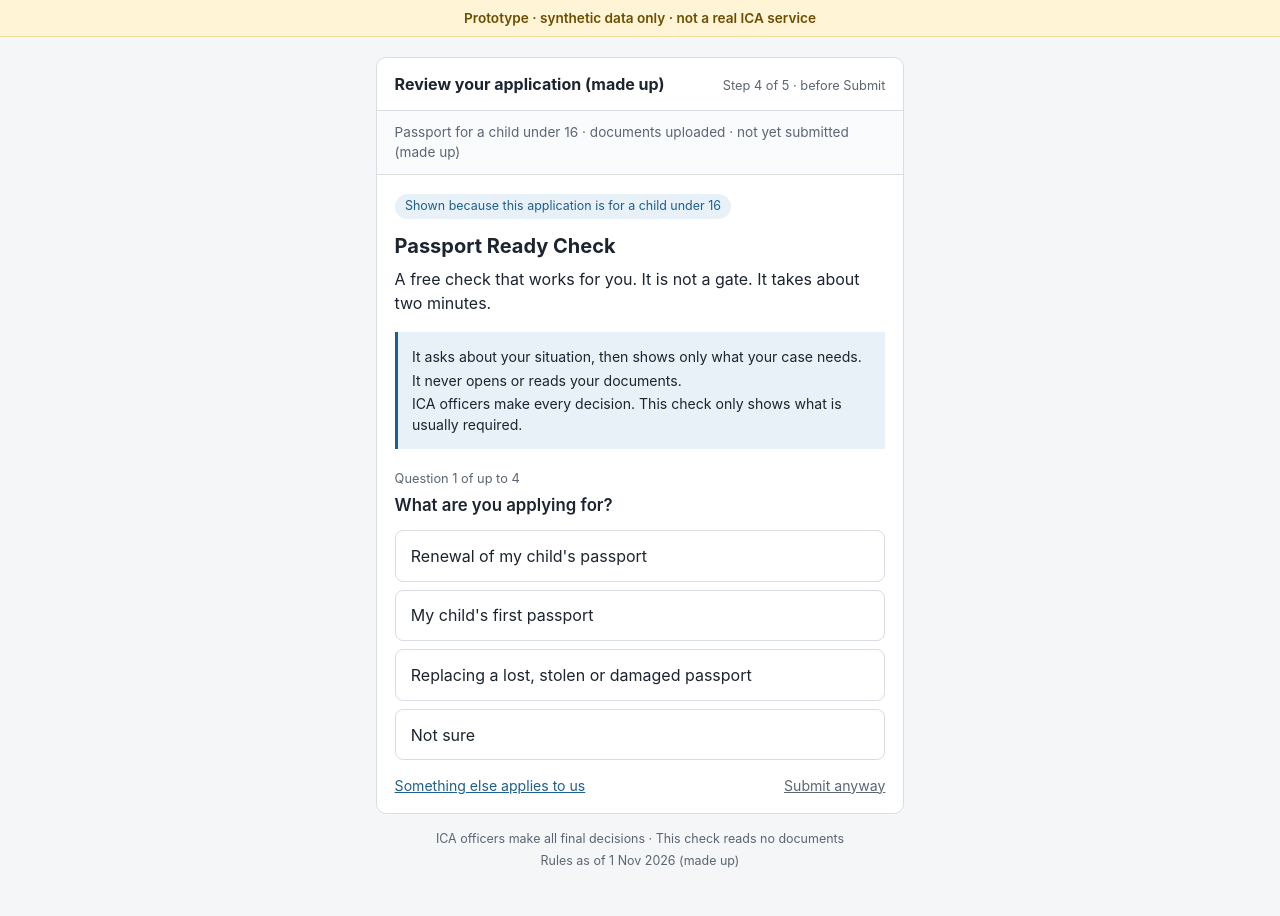
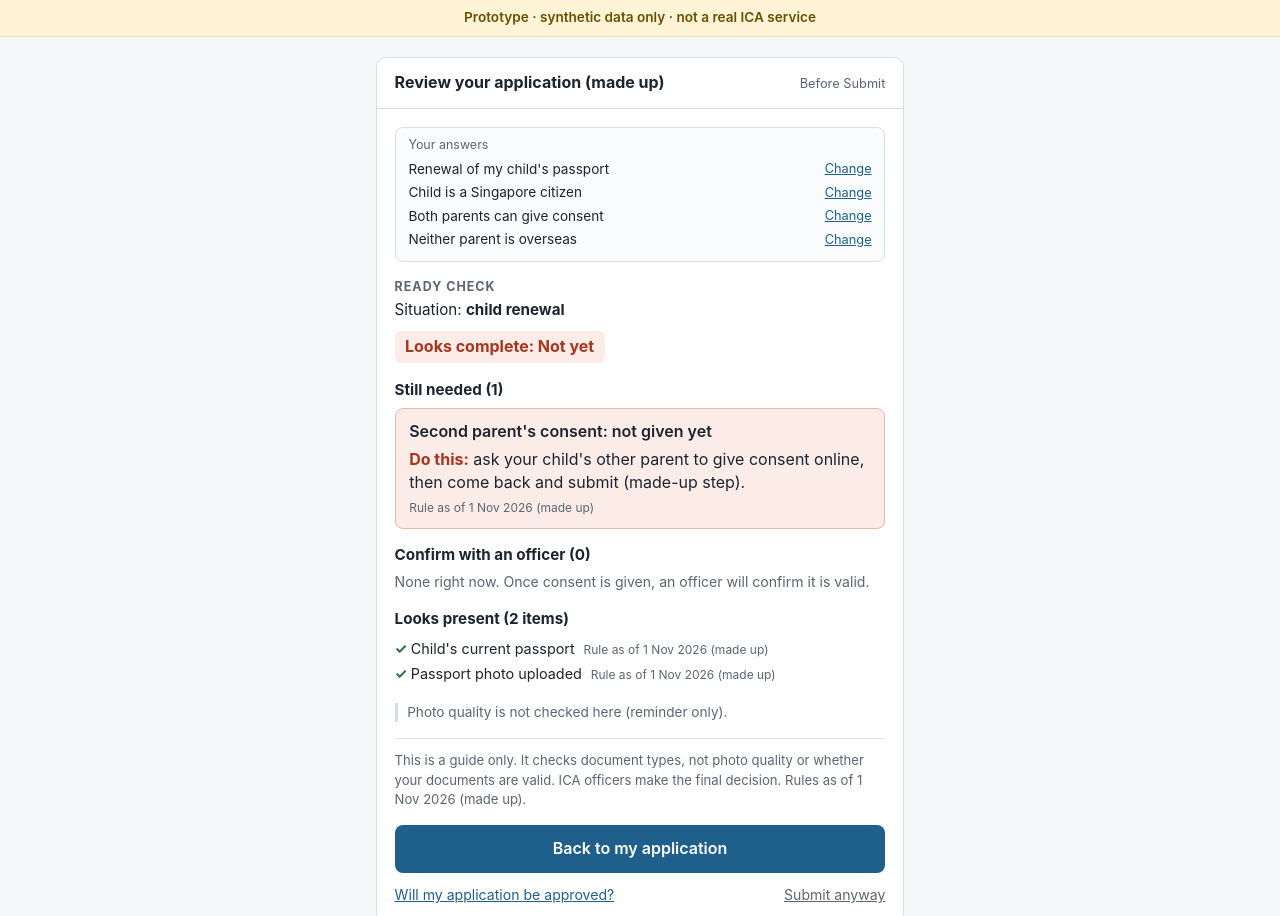
Before and after one commit to ch3ninator-coder/gt-product-leaders-programme-vf, a plain HTML site: page day2-validate/prototype/index.html in a window 1280 px wide. Shown: the top 916 px of the page. Drawn offline with Linux system fonts and the light colour scheme.

Commit message:
Module 4: cheapest-test order in PLAN.md; Lab 1 screen is now the result screen (#10)
Co-authored-by: ch3ninator-coder <ch3ninator-coder@users.noreply.github.com>

```diff
--- a/day2-validate/prototype/index.html
+++ b/day2-validate/prototype/index.html
@@ -3,9 +3,11 @@
 <head>
 <meta charset="utf-8">
 <meta name="viewport" content="width=device-width, initial-scale=1">
-<title>Passport Ready Check — prototype (synthetic data only)</title>
+<title>Passport Ready Check: result screen (prototype, synthetic data only)</title>
 <!--
-  Day 2, Lab 1: screen 1 only. See PLAN.md section 11.
+  Day 2, Lab 1: the result screen only (screen 6). See PLAN.md section 11.
+  Hard-coded to one made-up case: a child renewal where the second parent
+  has not given consent (PLAN.md section 12, check 2).
   Everything on this page is made up. Not a real ICA service.
   Self-contained: no network requests, no build step, system fonts.
 -->
@@ -19,6 +21,9 @@
     --card: #ffffff;
     --accent: #1f5f8b;
     --accent-soft: #e8f1f8;
+    --need: #a8361f;
+    --need-soft: #fbece8;
+    --ok: #2e6b3f;
     --warn-bg: #fff4d6;
     --warn-ink: #6b4e00;
   }
@@ -28,7 +33,7 @@
     font-family: -apple-system, BlinkMacSystemFont, "Segoe UI", Roboto, "Helvetica Neue", Arial, sans-serif;
     color: var(--ink);
     background: var(--bg);
-    line-height: 1.5;
+    line-height: 1.45;
   }
   .banner {
     background: var(--warn-bg);
@@ -41,102 +46,96 @@
   }
   .wrap { max-width: 560px; margin: 0 auto; padding: 1.25rem 1rem 2rem; }
 
-  /* The made-up application the check sits inside */
-  .app-frame {
-    border: 1px solid var(--line);
-    border-radius: 10px;
-    background: var(--card);
-    overflow: hidden;
-  }
+  .app-frame { border: 1px solid var(--line); border-radius: 10px; background: var(--card); overflow: hidden; }
   .app-head {
     padding: 0.85rem 1.1rem;
     border-bottom: 1px solid var(--line);
-    display: flex;
-    justify-content: space-between;
-    align-items: baseline;
-    gap: 1rem;
+    display: flex; justify-content: space-between; align-items: baseline; gap: 1rem;
   }
   .app-head h1 { font-size: 1rem; margin: 0; }
   .app-head .step { font-size: 0.8rem; color: var(--muted); white-space: nowrap; }
-  .app-summary {
-    padding: 0.7rem 1.1rem;
+
+  .check { padding: 1.1rem; }
+
+  /* Answers echoed back */
+  .answers {
     font-size: 0.85rem;
+    background: #fafbfc;
+    border: 1px solid var(--line);
+    border-radius: 8px;
+    padding: 0.55rem 0.8rem;
+    margin-bottom: 1rem;
+  }
+  .answers .label { color: var(--muted); font-size: 0.78rem; margin-bottom: 0.2rem; }
+  .answers ul { list-style: none; margin: 0; padding: 0; }
+  .answers li { display: flex; justify-content: space-between; gap: 0.75rem; padding: 0.12rem 0; }
+
+  /* READY CHECK */
+  .rc-title { font-size: 0.78rem; letter-spacing: 0.08em; color: var(--muted); font-weight: 700; margin: 0 0 0.2rem; }
+  .situation { font-size: 0.95rem; margin: 0 0 0.6rem; }
+  .status {
+    display: inline-block;
+    font-weight: 700;
+    color: var(--need);
+    background: var(--need-soft);
+    border-radius: 6px;
+    padding: 0.3rem 0.65rem;
+    margin-bottom: 1rem;
+  }
+  .section { margin-bottom: 0.95rem; }
+  .section h2 { font-size: 0.95rem; margin: 0 0 0.4rem; }
+  .item {
+    border: 1px solid var(--line);
+    border-radius: 8px;
+    padding: 0.7rem 0.85rem;
+  }
+  .item.need { border-color: #e7b9ad; background: var(--need-soft); }
+  .item .what { font-weight: 600; }
+  .item .do { margin-top: 0.3rem; }
+  .item .do strong { color: var(--need); }
+  .date { font-size: 0.75rem; color: var(--muted); margin-top: 0.3rem; }
+  .none { font-size: 0.88rem; color: var(--muted); margin: 0; }
+  .present { list-style: none; margin: 0; padding: 0; font-size: 0.9rem; }
+  .present li { padding: 0.15rem 0; }
+  .present li::before { content: "✓ "; color: var(--ok); font-weight: 700; }
+  .present .date { display: inline; margin-left: 0.3rem; }
+  .reminder { font-size: 0.85rem; color: var(--muted); border-left: 3px solid var(--line); padding-left: 0.6rem; margin: 0 0 1rem; }
+
+  .guide {
+    font-size: 0.82rem;
     color: var(--muted);
-    background: #fafbfc;
-    border-bottom: 1px solid var(--line);
+    border-top: 1px solid var(--line);
+    padding-top: 0.75rem;
+    margin: 0 0 1rem;
   }
 
-  /* The check itself */
-  .check { padding: 1.1rem; }
-  .why {
-    display: inline-block;
-    font-size: 0.78rem;
-    color: var(--accent);
-    background: var(--accent-soft);
-    border-radius: 999px;
-    padding: 0.2rem 0.65rem;
-    margin-bottom: 0.75rem;
-  }
-  .check h2 { font-size: 1.25rem; margin: 0 0 0.35rem; }
-  .opener { margin: 0 0 1.1rem; color: var(--ink); }
-  .promises {
-    margin: 0 0 1.25rem;
-    padding: 0.7rem 0.9rem;
-    border-left: 3px solid var(--accent);
-    background: var(--accent-soft);
-    font-size: 0.88rem;
-  }
-  .promises p { margin: 0.15rem 0; }
-
-  .progress { font-size: 0.8rem; color: var(--muted); margin-bottom: 0.3rem; }
-  .question { font-size: 1.05rem; font-weight: 600; margin: 0 0 0.75rem; }
-  .answers { display: grid; gap: 0.5rem; margin-bottom: 0.9rem; }
-  .answers button {
-    font: inherit;
-    text-align: left;
-    padding: 0.8rem 0.95rem;
-    border: 1px solid var(--line);
-    border-radius: 8px;
-    background: var(--card);
-    color: var(--ink);
+  .primary {
+    font: inherit; font-weight: 600;
+    width: 100%;
+    padding: 0.8rem 1rem;
+    border: none; border-radius: 8px;
+    background: var(--accent); color: #fff;
     cursor: pointer;
   }
-  .answers button:hover, .answers button:focus-visible {
-    border-color: var(--accent);
-    outline: none;
-    box-shadow: 0 0 0 3px var(--accent-soft);
-  }
-  .answers button[aria-pressed="true"] { border-color: var(--accent); background: var(--accent-soft); }
-
-  .side-links { display: flex; justify-content: space-between; flex-wrap: wrap; gap: 0.5rem; font-size: 0.88rem; }
-  .linklike {
-    font: inherit;
-    background: none;
-    border: none;
-    padding: 0;
-    color: var(--accent);
-    text-decoration: underline;
-    cursor: pointer;
-  }
+  .primary:focus-visible { outline: 3px solid var(--accent-soft); outline-offset: 2px; }
+  .side-links { display: flex; justify-content: space-between; flex-wrap: wrap; gap: 0.5rem; font-size: 0.88rem; margin-top: 0.75rem; }
+  .linklike { font: inherit; background: none; border: none; padding: 0; color: var(--accent); text-decoration: underline; cursor: pointer; }
   .linklike.quiet { color: var(--muted); }
+  .linklike.small { font-size: 0.8rem; }
 
   .notice {
-    margin-top: 1rem;
+    margin-top: 0.9rem;
     padding: 0.7rem 0.9rem;
     border: 1px dashed var(--line);
     border-radius: 8px;
     font-size: 0.86rem;
-    color: var(--muted);
+    color: var(--ink);
+    background: #fafbfc;
     display: none;
   }
   .notice.show { display: block; }
 
-  footer {
-    margin-top: 1rem;
-    font-size: 0.78rem;
-    color: var(--muted);
-    text-align: center;
-  }
+  footer { margin-top: 1rem; font-size: 0.78rem; color: var(--muted); text-align: center; }
   footer p { margin: 0.2rem 0; }
 </style>
 </head>
@@ -148,34 +147,55 @@
   <section class="app-frame" aria-label="Made-up passport application">
     <div class="app-head">
       <h1>Review your application (made up)</h1>
-      <span class="step">Step 4 of 5 · before Submit</span>
-    </div>
-    <div class="app-summary">
-      Passport for a child under 16 · documents uploaded · not yet submitted (made up)
+      <span class="step">Before Submit</span>
     </div>
 
-    <div class="check" id="check">
-      <span class="why">Shown because this application is for a child under 16</span>
-      <h2>Passport Ready Check</h2>
-      <p class="opener">A free check that works for you. It is not a gate. It takes about two minutes.</p>
+    <div class="check">
 
-      <div class="promises">
-        <p>It asks about your situation, then shows only what your case needs.</p>
-        <p>It never opens or reads your documents.</p>
-        <p>ICA officers make every decision. This check only shows what is usually required.</p>
+      <div class="answers" aria-label="Your answers">
+        <div class="label">Your answers</div>
+        <ul>
+          <li><span>Renewal of my child's passport</span> <button type="button" class="linklike small" data-change>Change</button></li>
+          <li><span>Child is a Singapore citizen</span> <button type="button" class="linklike small" data-change>Change</button></li>
+          <li><span>Both parents can give consent</span> <button type="button" class="linklike small" data-change>Change</button></li>
+          <li><span>Neither parent is overseas</span> <button type="button" class="linklike small" data-change>Change</button></li>
+        </ul>
       </div>
 
-      <div class="progress">Question 1 of up to 4</div>
-      <p class="question" id="q1">What are you applying for?</p>
-      <div class="answers" role="group" aria-labelledby="q1">
-        <button type="button" data-answer="renewal" aria-pressed="false">Renewal of my child's passport</button>
-        <button type="button" data-answer="first" aria-pressed="false">My child's first passport</button>
-        <button type="button" data-answer="lost" aria-pressed="false">Replacing a lost, stolen or damaged passport</button>
-        <button type="button" data-answer="unsure" aria-pressed="false">Not sure</button>
+      <p class="rc-title">READY CHECK</p>
+      <p class="situation">Situation: <strong>child renewal</strong></p>
+      <div class="status">Looks complete: Not yet</div>
+
+      <div class="section">
+        <h2>Still needed (1)</h2>
+        <div class="item need">
+          <div class="what">Second parent's consent: not given yet</div>
+          <div class="do"><strong>Do this:</strong> ask your child's other parent to give consent online, then come back and submit (made-up step).</div>
+          <div class="date">Rule as of 1 Nov 2026 (made up)</div>
+        </div>
       </div>
 
+      <div class="section">
+        <h2>Confirm with an officer (0)</h2>
+        <p class="none">None right now. Once consent is given, an officer will confirm it is valid.</p>
+      </div>
+
+      <div class="section">
+        <h2>Looks present (2 items)</h2>
+        <ul class="present">
+          <li>Child's current passport <span class="date">Rule as of 1 Nov 2026 (made up)</span></li>
+          <li>Passport photo uploaded <span class="date">Rule as of 1 Nov 2026 (made up)</span></li>
+        </ul>
+      </div>
+
+      <p class="reminder">Photo quality is not checked here (reminder only).</p>
+
+      <p class="guide">This is a guide only. It checks document types, not photo quality or whether your documents are valid. ICA officers make the final decision. Rules as of 1 Nov 2026 (made up).</p>
+
+      <button type="button" class="primary" id="back">Back to my application</button>
+
       <div class="side-links">
-        <button type="button" class="linklike" id="something-else">Something else applies to us</button>
+        <button type="button" class="linklike" id="approved">Will my application be approved?</button>
         <button type="button" class="linklike quiet" id="submit-anyway">Submit anyway</button>
       </div>
 
@@ -190,26 +210,21 @@
 </main>
 
 <script>
-  // Lab 1 builds screen 1 only. Each control says where it will lead (PLAN.md sections 4 and 10)
-  // instead of going to a screen that does not exist yet.
-  var NEXT = {
-    renewal: "Next: Question 2 (child renewal). Not built yet in Lab 1.",
-    first:   "Next: Question 2 (child first-time). Not built yet in Lab 1.",
-    lost:    "Next: officer route. Replacing a passport needs a person (made-up police-report route). Not built yet in Lab 1.",
-    unsure:  "Next: officer route. The check does not guess. Not built yet in Lab 1."
-  };
+  // Lab 1 builds the result screen only. Controls that lead to screens not
+  // built yet say where they will go (PLAN.md sections 7 and 10).
   var notice = document.getElementById("notice");
   function show(msg) { notice.textContent = msg; notice.classList.add("show"); }
 
-  document.querySelectorAll(".answers button").forEach(function (btn) {
+  document.querySelectorAll("[data-change]").forEach(function (btn) {
     btn.addEventListener("click", function () {
-      document.querySelectorAll(".answers button").forEach(function (b) { b.setAttribute("aria-pressed", "false"); });
-      btn.setAttribute("aria-pressed", "true");
-      show(NEXT[btn.dataset.answer]);
+      show("Next: back to that question, then the checklist updates. Not built yet in Lab 1.");
     });
   });
-  document.getElementById("something-else").addEventListener("click", function () {
-    show("Next: officer route (e.g. a name that differs across documents). Not built yet in Lab 1.");
+  document.getElementById("back").addEventListener("click", function () {
+    show("Next: back to the application so you can add consent. Not built yet in Lab 1.");
+  });
+  document.getElementById("approved").addEventListener("click", function () {
+    show("Only an ICA officer decides whether an application is approved. This check can't predict or influence that. It only shows what is usually required for your situation.");
   });
   document.getElementById("submit-anyway").addEventListener("click", function () {
     show("Next: 'You left the check' screen. Nothing is submitted; this check never submits for you. Not built yet in Lab 1.");
```
Also changed, not shown: 1 other file.
